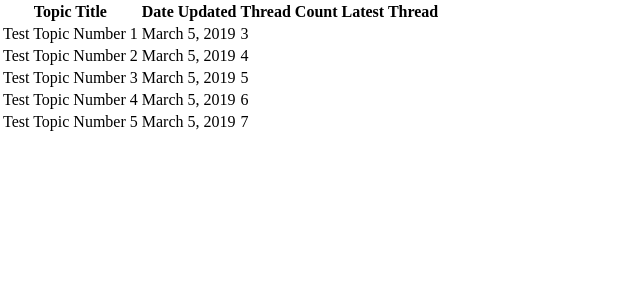
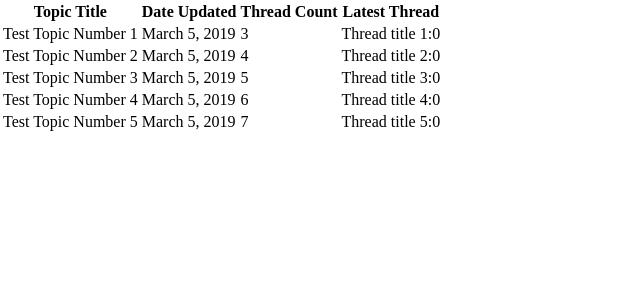
Before and after one commit to artOfThePigeon/Tech-Academy-Live-Project, a Django app: page /home/topics/ in a window 1280 px wide. Shown: the top 300 px of the page, without its empty margins (0-640 px from the left). Run offline with Django 3.2, Linux system fonts and the light colour scheme; data comes from the database, SQL or seed files in the repository.

Commit message:
Thread topic display working but I used custom SQL

```diff
--- a/Forum/views.py
+++ b/Forum/views.py
@@ -6,6 +6,9 @@ from django.contrib.auth import login, authenticate
 from django.contrib.auth.models import User
 from django.contrib.auth.forms import UserCreationForm
 from django.contrib.auth.decorators import login_required
+from itertools import chain, groupby
+from django.db import connection
+from collections import namedtuple
 import datetime
 from .models import Comment, UserProfile, Topic, Thread
 
@@ -13,6 +16,19 @@ from .forms import ProfileForm, SignUpForm
 from .models import UserProfile
 # Create your views here.
 
+
+# Helper Fucntions
+def dictfetchall(query):
+    "Return all rows from a cursor as a dict"
+    with connection.cursor() as cursor:
+      cursor.execute(query)
+      columns = [col[0] for col in cursor.description]
+      for col in columns:
+        print(col)
+      return [
+          dict(zip(columns, row))
+          for row in cursor.fetchall()
+    ]
 
 
 
@@ -76,19 +92,14 @@ class TopicsView(generic.ListView):
   model = Topic
   template_name = 'topics.html'
 
-
-  def get_context_data(self, **kwargs):
-    # Call the base implementation first to get a context
-    context = super().get_context_data(**kwargs)
-    # Add in a QuerySet of all the books
-    context['threads'] = Thread.get_latest_thread
-    print((context.get('threads')))
-    return context
-
   def get_queryset(self):
-    return Topic.objects.order_by('DateUpdated')
-
-  def latest_topics(request, *args, **kwargs):
-    my_context = Thread.get_latest_thread
-
-    return render(request, 'topics.html', my_context)
+    return dictfetchall('''SELECT Forum_thread.id as thread_id,
+                            Forum_topic.TopicTitle as "topic_title",
+                            ThreadTitle as thread_title,
+                            Forum_topic.ThreadCount as thread_count,
+                            Forum_thread.DateUpdate as update_date
+                            FROM Forum_thread
+                            INNER JOIN Forum_topic
+                            ON Forum_topic.id = Forum_thread.Topic_id
+                            GROUP BY Topic_id
+                            ORDER BY Forum_thread.DateUpdate DESC''')
--- a/Templates/topics.html
+++ b/Templates/topics.html
@@ -9,10 +9,10 @@
   </tr>
 {% for topic in object_list  %}
   <tr>
-    <td>{{ topic.TopicTitle }}</td>
-    <td>{{ topic.DateUpdated }}</td>
-    <td>{{ topic.ThreadCount }}</td>
-    <td>{{ topic.my_context }}</td>
+    <td>{{ topic.topic_title }}</td>
+    <td>{{ topic.update_date }}</td>
+    <td>{{ topic.thread_count }}</td>
+    <td>{{ topic.thread_title }}</td>
   </tr>
 {% endfor %}
 </table>
```
